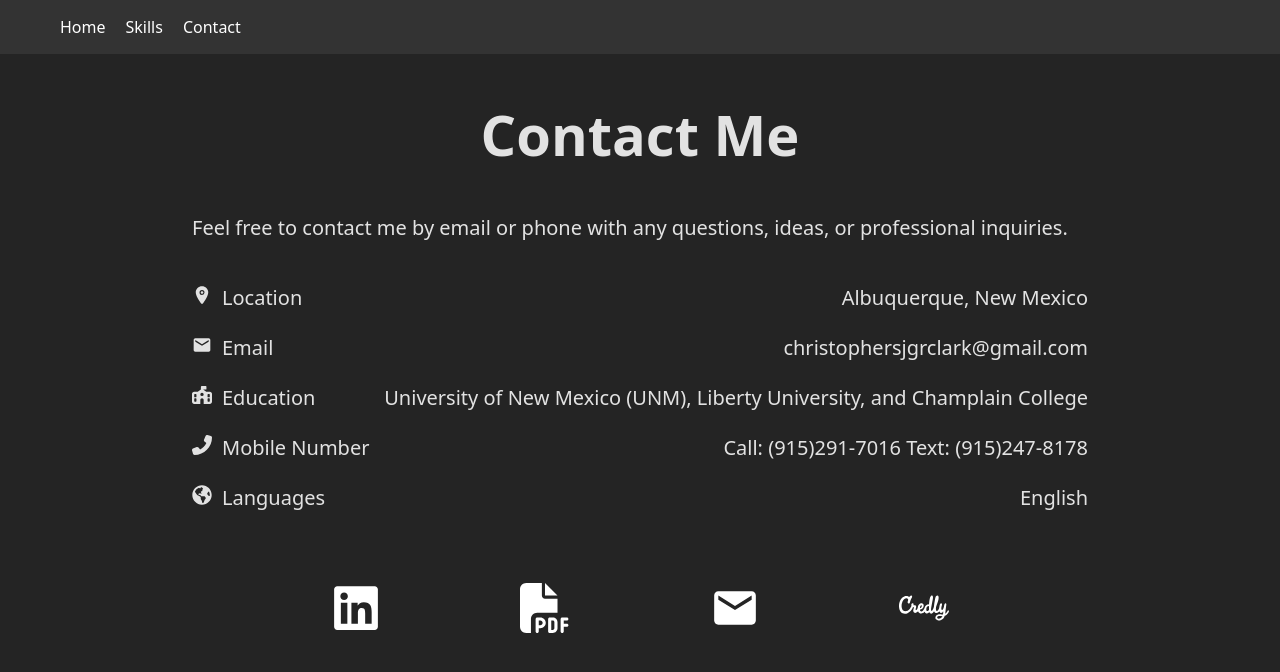
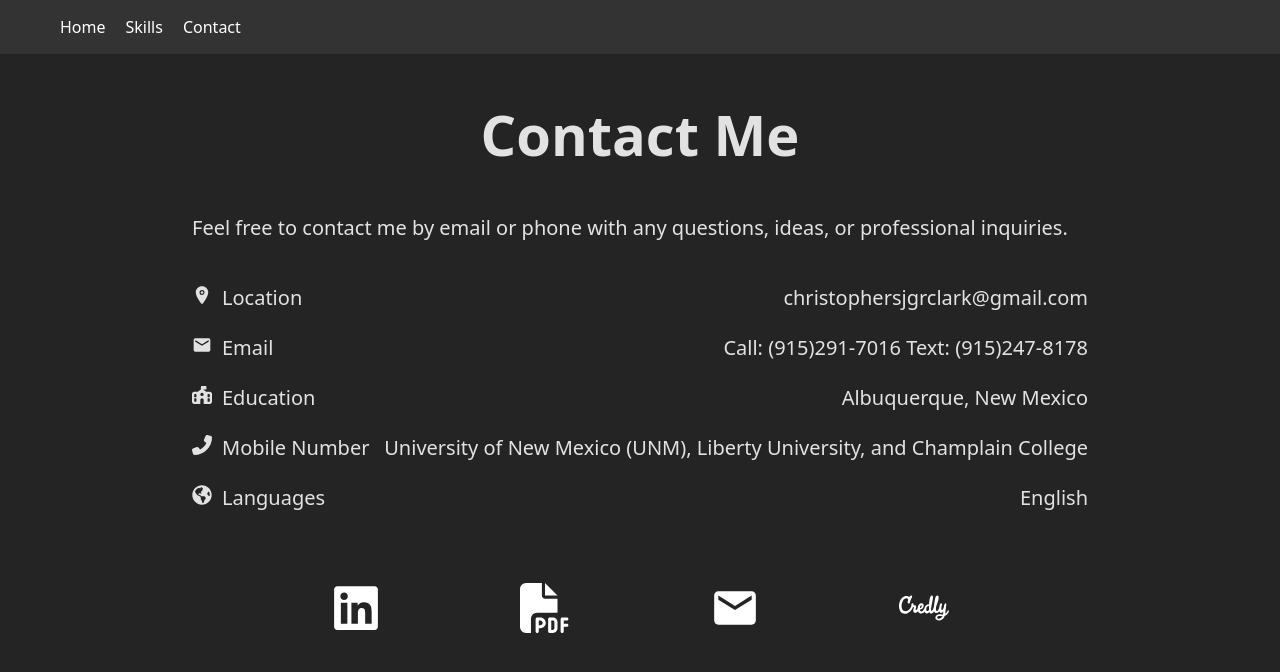
Before and after one commit to brandencall/christopher-clark-website, a React (Vite) app: page /Contact in a window 1280 px wide. Shown: the top 672 px of the page. Built offline with nearby package versions, Linux system fonts and the light colour scheme.

Commit message:
Update ContactPage.tsx

```diff
--- a/src/Pages/ContactPage/ContactPage.tsx
+++ b/src/Pages/ContactPage/ContactPage.tsx
@@ -22,10 +22,10 @@ function ContactPage() {
                     <p className="body-text"><FaGlobeAmericas className="body-logo" />Languages</p>
                 </div>
                 <div className="body-right-container">
+                    <p className="body-text">christophersjgrclark@gmail.com</p>
+                    <p className="body-text">Call: (915)291-7016 Text: (915)247-8178</p>
                     <p className="body-text">Albuquerque, New Mexico</p>
-                    <p className="body-text">christophersjgrclark@gmail.com</p>
                     <p className="body-text">University of New Mexico (UNM), Liberty University, and Champlain College</p>
-                    <p className="body-text">Call: (915)291-7016 Text: (915)247-8178</p>
                     <p className="body-text">English</p>
                 </div>
             </div>
```
